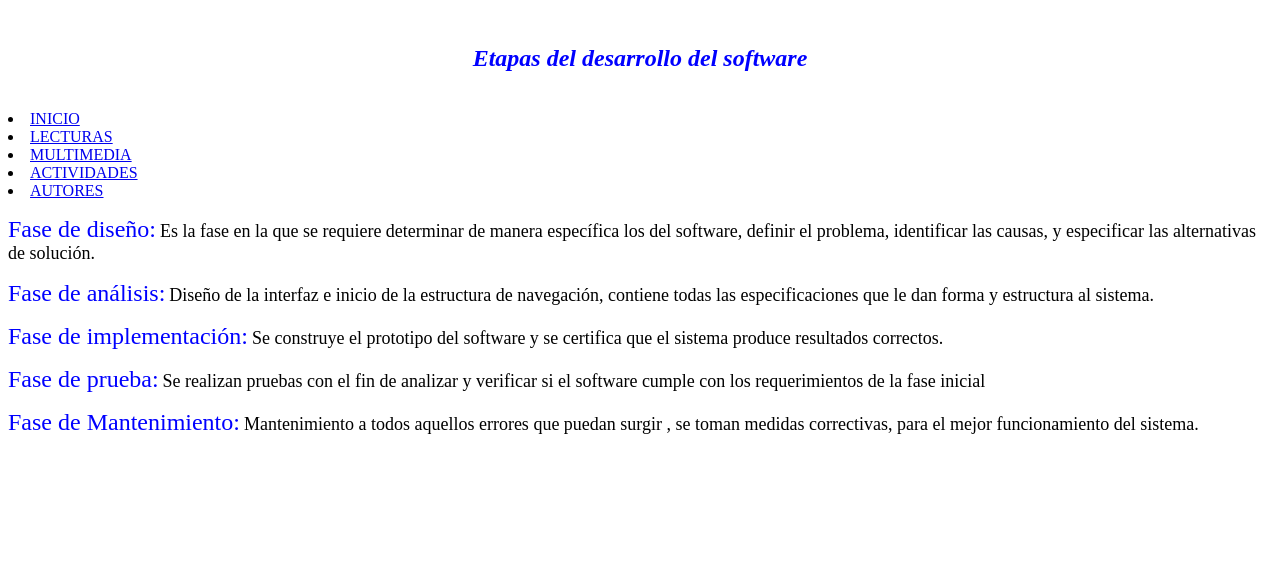
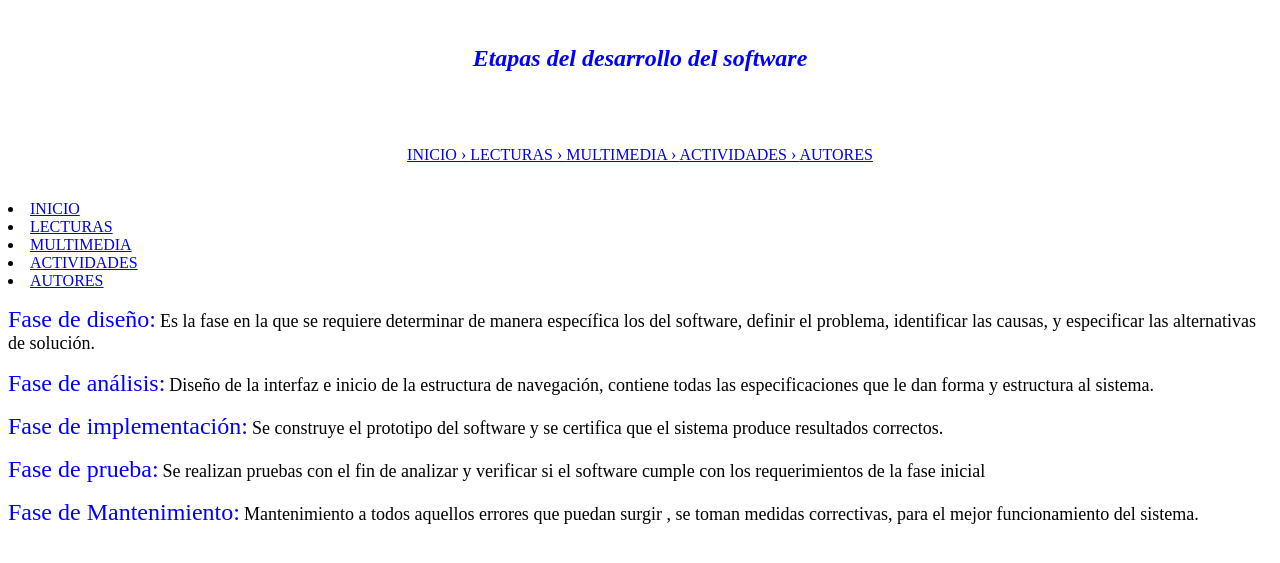
Before and after one commit to DisenoWeb30112210/Desarrollo-del-Software, a plain HTML site: page index.html in a window 1280 px wide. Shown: the part 85-648 px from the top of the page. Drawn offline with Linux system fonts and the light colour scheme.

Commit message:
Update index.html

```diff
--- a/index.html
+++ b/index.html
@@ -21,6 +21,20 @@
 </header>
 </body>
 <div>
+	<br></br>
+	<center>
+	<a href="/es/">INICIO
+
+ &rsaquo; <a href="/es/tutorials.html">LECTURAS
+
+ &rsaquo; <a href="/es/tutorials.html">MULTIMEDIA
+
+ &rsaquo; <a href="/es/tutorials.html">ACTIVIDADES
+
+ &rsaquo; <a href="/es/tutorials.html">AUTORES </a></center>
+
+<br></br>
+
 <li class="item-118"><a href="/INICIO">INICIO</a></li><li class="item-119"><a href="http://academia.unad.edu.co/">LECTURAS</a></li><li class="item-121"><a href="https://visae.unad.edu.co/egresados">MULTIMEDIA</a></li><li class="item-123"><a href="http://informacion.unad.edu.co/cuerpo-academico">ACTIVIDADES</a></li><li class="item-122"><a href="http://informacion.unad.edu.co/servidores-publicos">AUTORES</a></li></ul>
 </li></ul>
 <section>
```
